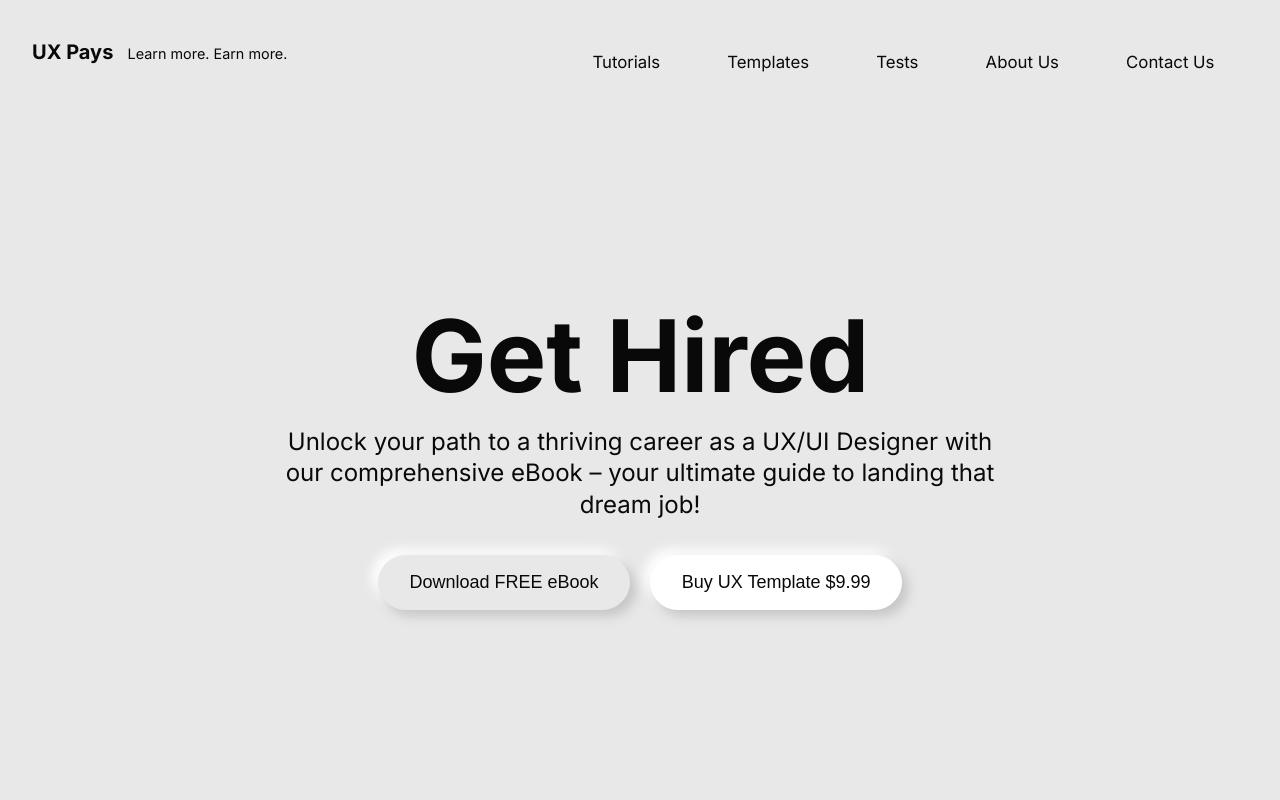
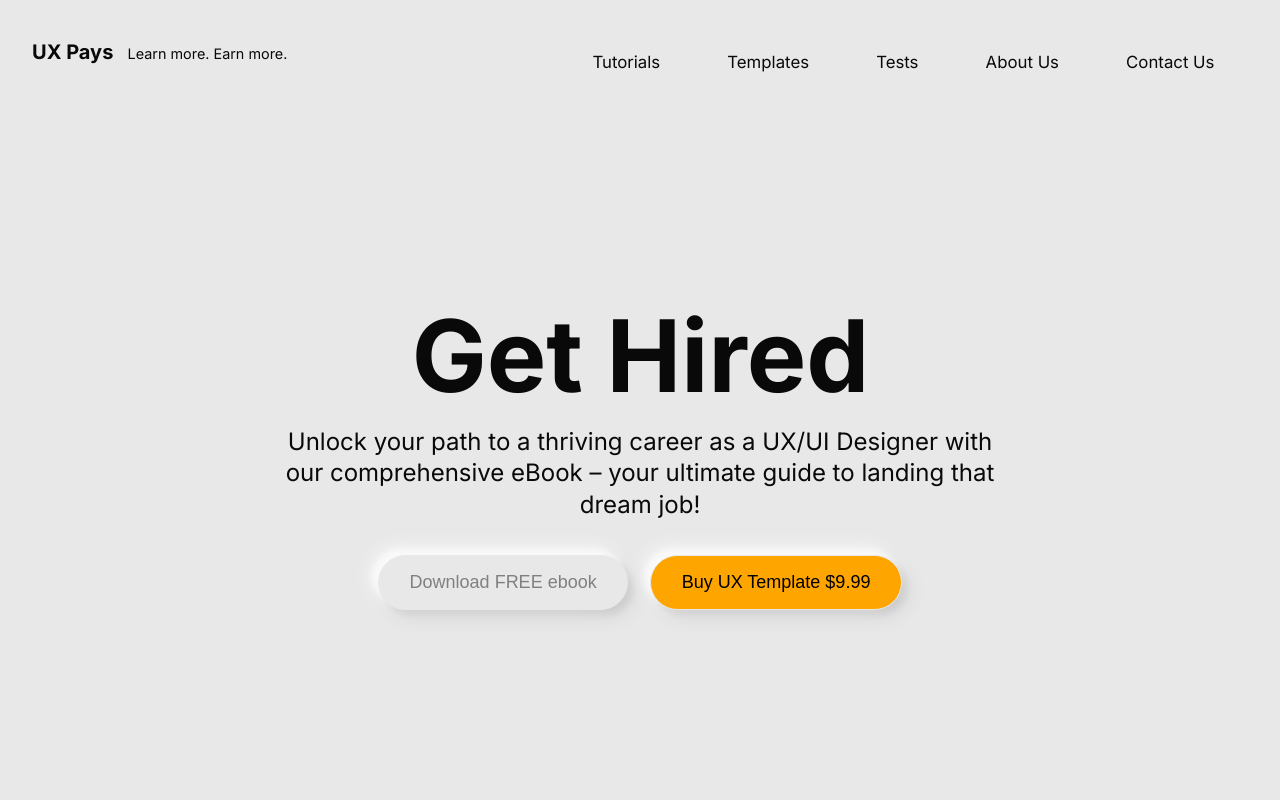
Before and after one commit to jamesdesigns/vue-project, a Vue app: page / in a window 1280 px wide. Shown: the top 800 px of the page. Built offline with nearby package versions, Linux system fonts and the light colour scheme.

Commit message:
Add cool effect to buttons

```diff
--- a/src/components/HeroBanner.vue
+++ b/src/components/HeroBanner.vue
@@ -4,8 +4,10 @@
       <h1 class="large-text" ref="box">Get Hired</h1>
       <p class="intro" ref="box2">Unlock your path to a thriving career as a UX/UI Designer with our comprehensive eBook – your ultimate guide to landing that dream job!</p>
       <div class="cta-section">
-        <button @click="downloadPDF">Download FREE eBook</button>
-        <button class="orange-cta">Buy UX Template $9.99</button>
+        <!-- <button @click="downloadPDF">Download FREE eBook</button>
+        <button class="orange-cta">Buy UX Template $9.99</button> -->
+        <button class="player__btn player__btn--small" @click="downloadPDF">Download FREE ebook</button>
+        <button class="buy__btn buy__btn--small">Buy UX Template $9.99</button>
       </div>
     </div>
     <div class="hero-image">
@@ -27,7 +29,9 @@
   }
   .hero-content { text-align: center;}
   .intro { max-width: 725px; color: #090909; font-size:1.5rem;margin-top:20px;margin-bottom: 35px;line-height: 1.3;}
-  button {
+
+  .cta-section { display: flex; flex-direction: row; justify-content: center;}
+  .buy-cta {
     /* padding: 20px 40px;
     border-radius: 50px;
     background-color: #1488CC;
@@ -44,18 +48,22 @@
     font-size: 18px;
     border-radius: 35px;
     height: 55px;
-    background: #e8e8e8;
+    /* background: #e8e8e8; */
+    background: orange;
     border: 1px solid #e8e8e8;
     transition: all .3s;
     box-shadow: 6px 6px 12px #c5c5c5, -6px -6px 12px #ffffff;
   }
-  .orange-cta {
+
+
+
+  .buy-cta {
     margin-left: 20px;
     background-color: rgb(255, 255, 255);
     color: #090909;
     border: 1px solid white;
   }
-  .orange-cta:hover {
+  .buy-cta:hover {
     background-color: orange;
     color:black;
   }
@@ -66,13 +74,79 @@
     animation: 3s ease-in 1s;
     background-color:#ffffff;
     color: black; */
-    border: 1px solid orange;
-    background: white;
+    /* border: 1px solid orange;
+    background: white; */
   }
   button:active {
   box-shadow: 4px 4px 12px #c5c5c5,
              -4px -4px 12px #ffffff;
 }
+
+
+.player__btn {
+  cursor: pointer;
+  border-radius: 35px;
+  display: flex;
+  justify-content: center;
+  align-items: center;
+  box-shadow: -8px -8px 20px 0px #fff9, -6px -6px 6px 0px #fff9,
+    8px 8px 20px #0001, 5px 5px 6px 0px #0001;
+  color: gray;
+  padding: 0.7em 1.7em;
+  font-size: 18px;
+  border-radius: 35px;
+  height: 55px;
+  background: #e8e8e8;
+  border: 1px solid #e8e8e8;
+  transition: all .3s;
+}
+
+.player__btn:active {
+  box-shadow: inset -8px -8px 20px #fff9, inset -5px -5px 6px #fff9,
+    inset 8px 8px 20px #0003, inset 5px 5px 6px #0001;
+}
+
+.player__btn--small {
+  min-width: 50px;
+  min-height: 50px;
+}
+
+
+
+
+.buy__btn {
+  cursor: pointer;
+  border-radius: 35px;
+  display: flex;
+  justify-content: center;
+  align-items: center;
+  box-shadow: -8px -8px 20px 0px #fff9, -6px -6px 6px 0px #fff9,
+    8px 8px 20px #0001, 5px 5px 6px 0px #0001;
+  /* color: gray; */
+  color: black;
+  padding: 0.7em 1.7em;
+  margin-left: 3%;
+  font-size: 18px;
+  border-radius: 35px;
+  height: 55px;
+  /* background: #e8e8e8; */
+  background: orange;
+  border: 1px solid #e8e8e8;
+  transition: all .3s;
+}
+
+.buy__btn:active {
+  box-shadow: inset -8px -8px 20px #fff9, inset -5px -5px 6px #fff9,
+    inset 8px 8px 20px #0003, inset 5px 5px 6px #0001;
+}
+
+.buy__btn--small {
+  min-width: 50px;
+  min-height: 50px;
+}
+
+
+
   .large-text { font-size: 5rem; font-weight: bold;color:#090909;line-height: 1; }
 
   @media only screen and (max-width: 767px) {
```
